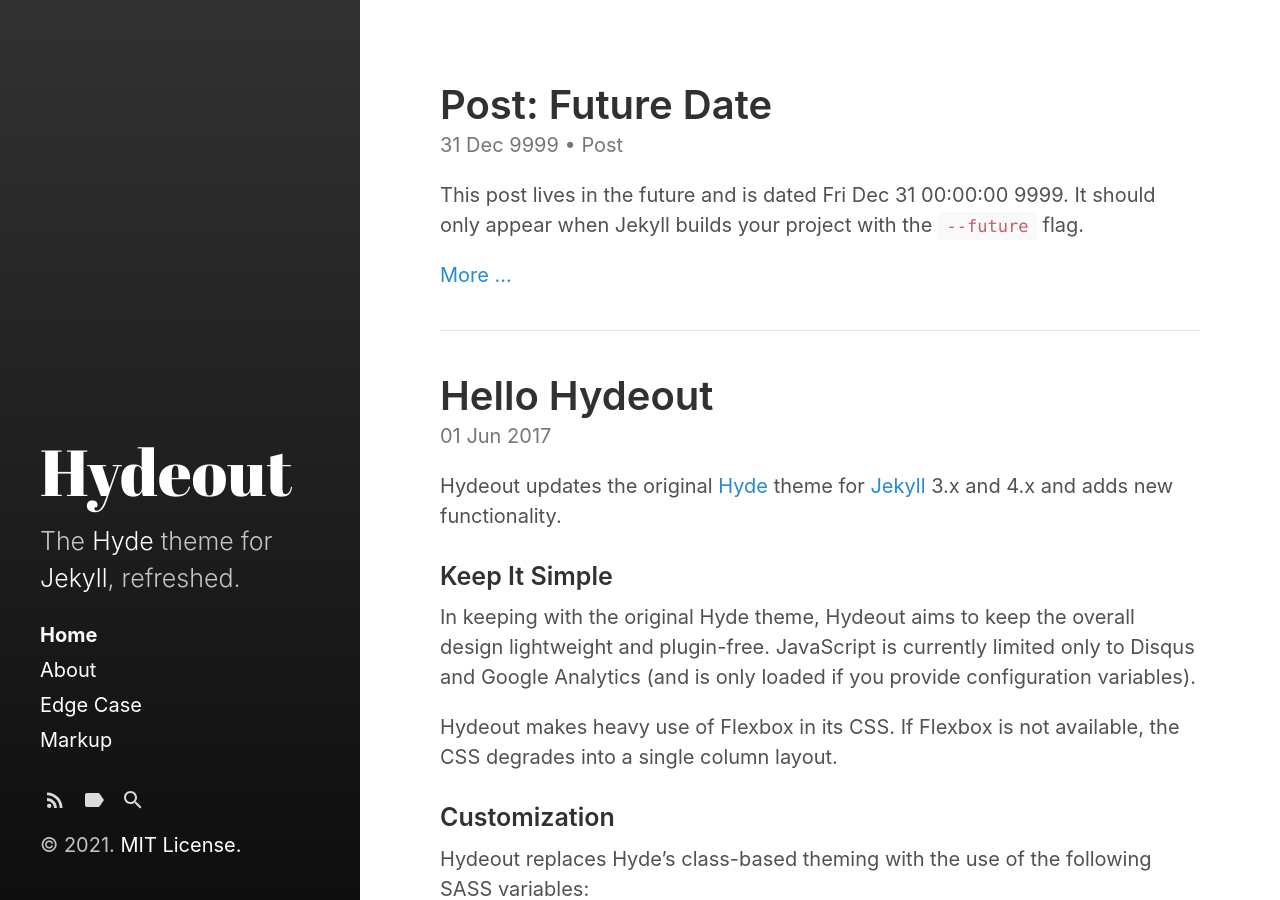
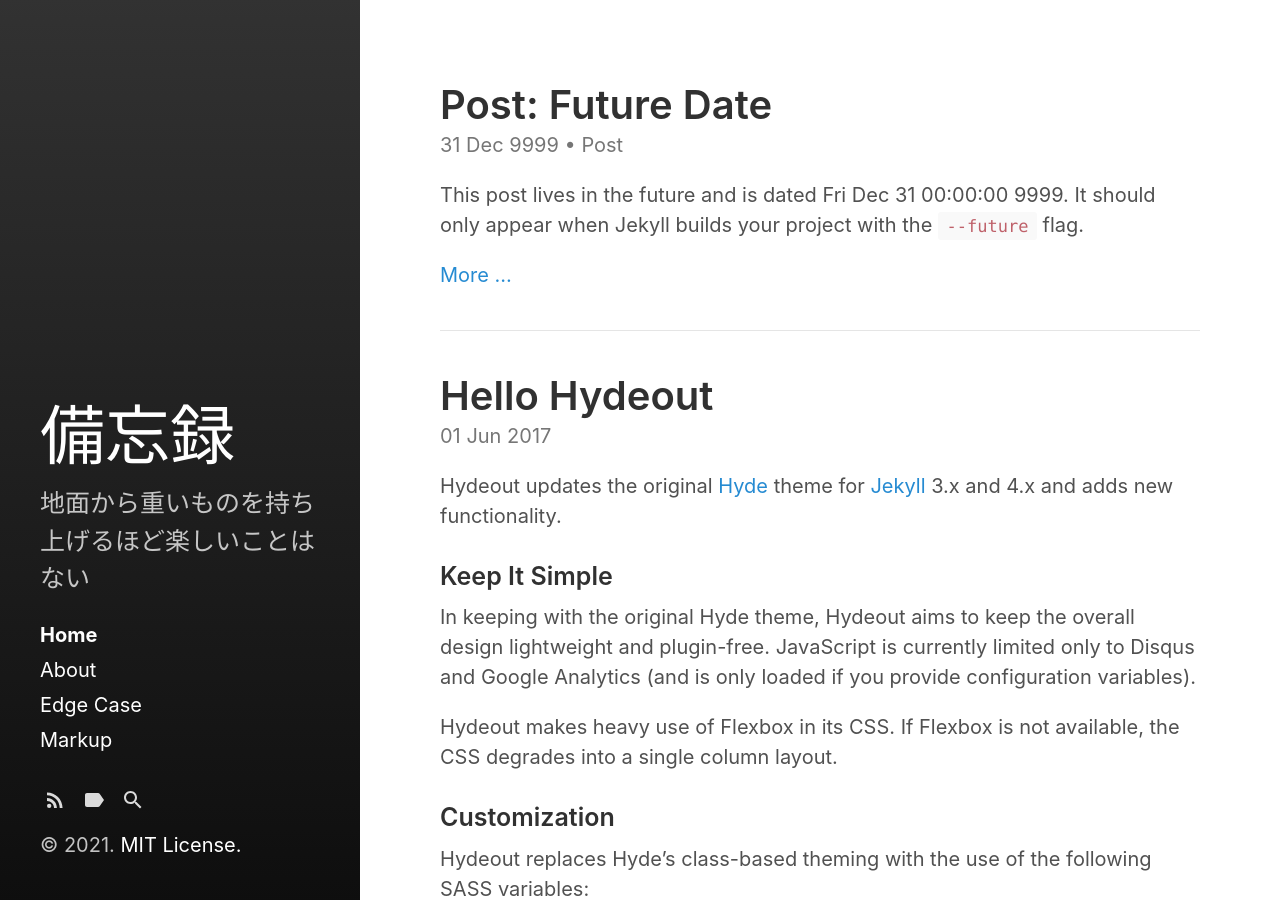
Before and after one commit to buckybean/buckybean.github.io, a Jekyll site: the page built from index.html, in a window 1280 px wide and 900 px high. Built offline with Jekyll 4.4.1, drawn with Linux system fonts in a browser that asks for light colours; the list of posts is cut into pages by our own code.

Commit message:
Update _config.yml

```diff
--- a/_config.yml
+++ b/_config.yml
@@ -3,11 +3,11 @@
 highlighter:      rouge
 
 # Setup
-title:            Hydeout
-tagline:          'A Jekyll theme'
-description:      'The <a href="http://hyde.getpoole.com" target="_blank">Hyde</a> theme for <a href="http://jekyllrb.com" target="_blank">Jekyll</a>, refreshed.'
-url:              https://fongandrew.github.io
-baseurl:          '/hydeout'
+title:            備忘録
+tagline:          '地面から重いものを持ち上げるほど楽しいことはない'
+description:      '地面から重いものを持ち上げるほど楽しいことはない'
+url:              https://buckybean.github.io/
+baseurl:          ''
                   # the optional subpath of your site, e.g. "/blog"
                   # NB: This applies to all pages in your Jekyll site.
                   # If you want to move just the blog index pages but keep
@@ -15,11 +15,11 @@
                   # sidebar_blog_link below.
 
 author:
-  name:           'Andrew Fong'
-  url:            https://twitter.com/fongandrewc
+  name:           'buckybean'
+  url:            https://twitter.com/buckybean
 
 paginate:         5
-# paginate_path:    '/page:num'
+paginate_path:    '/index.md'
                     # Or '/blog/page:num' if you want to move your index pages
 
 plugins:
@@ -29,7 +29,7 @@
 
 # Sidebar link settings
 sidebar_home_link:  true
-# sidebar_blog_link:  '/blog'   # By default, your home page is your blog
+# sidebar_blog_link:  '/index.html'   # By default, your home page is your blog
                                 # page. If you change your paginate_path,
                                 # set this to the root of the paginate_path
                                 # to enable a separate blog link.
```
